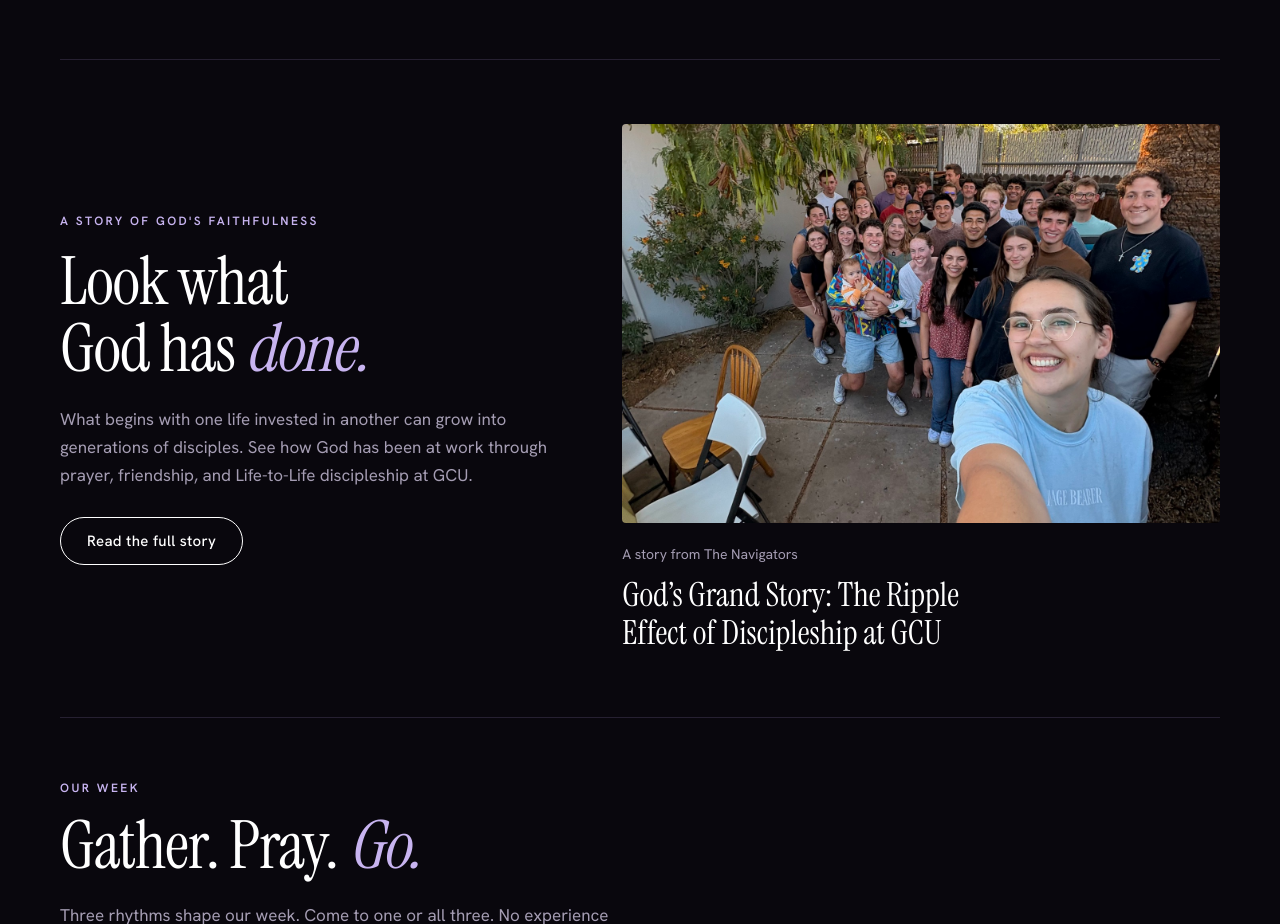
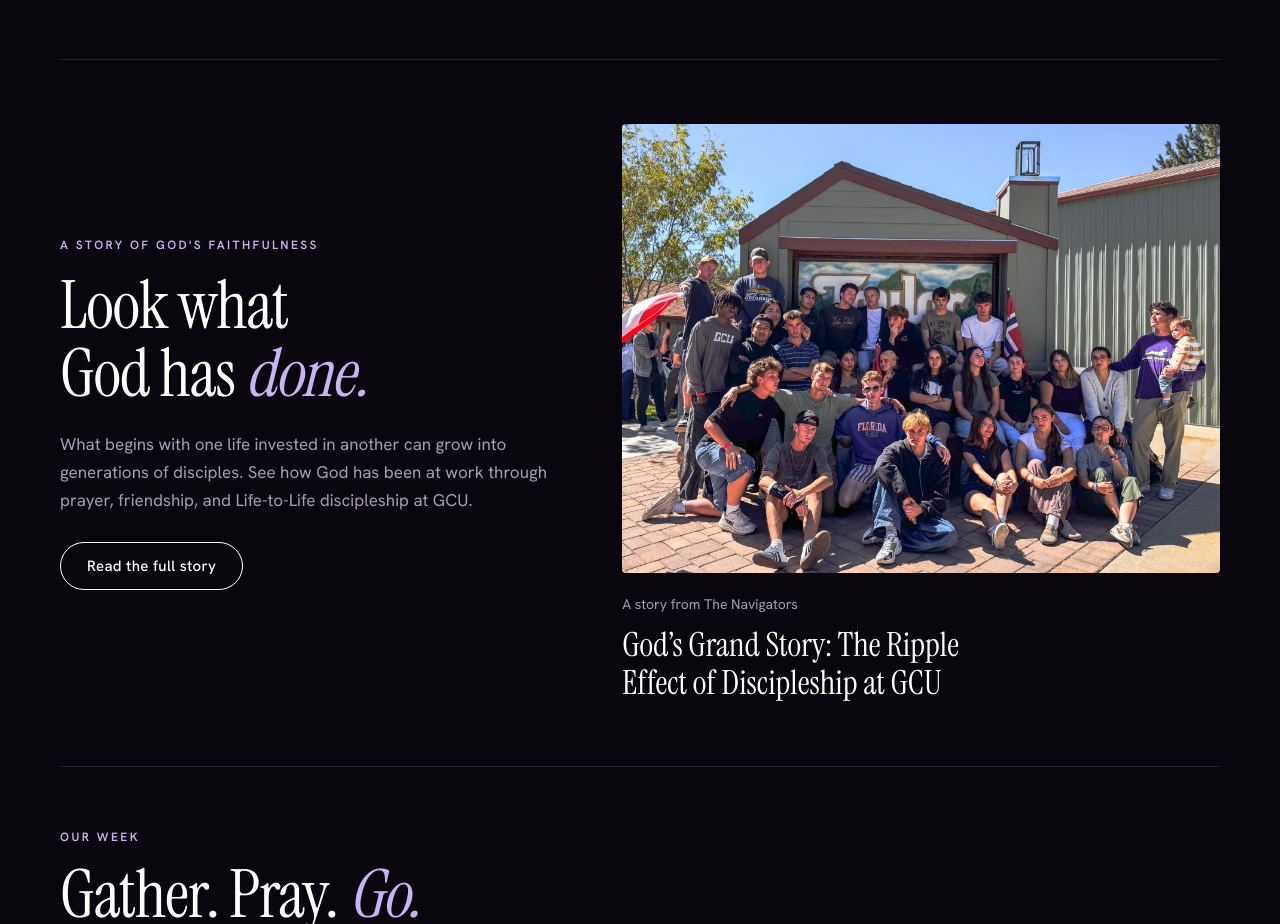
Before and after one commit to Lg151621/GCU-X-NAVS, a Next.js app: page / in a window 1280 px wide. Shown: the part 2160-3084 px from the top of the page. Built offline with nearby package versions, Linux system fonts and the light colour scheme; no server answers.

Commit message:
Update story section with new group photo

```diff
--- a/app/globals.css
+++ b/app/globals.css
@@ -162,7 +162,7 @@ h2{font:400 clamp(38px,5.2vw,68px)/1.02 var(--display);letter-spacing:-.015em;ma
 .story-copy .label{line-height:1.5}
 .story-cta{min-height:48px}
 .story-feature{margin:0;min-width:0}
-.story-feature img{display:block;width:100%;height:auto;aspect-ratio:3/2;object-fit:cover;object-position:50% 55%;border-radius:4px}
+.story-feature img{display:block;width:100%;height:auto;border-radius:4px}
 .story-feature figcaption{padding-top:20px}
 .story-source{margin:0 0 10px;color:var(--muted);font-size:14px}
 .story-feature h3{font:400 clamp(26px,2.6vw,34px)/1.15 var(--display);margin:0;text-wrap:balance}
--- a/components/Story.tsx
+++ b/components/Story.tsx
@@ -27,8 +27,8 @@ export default function Story() {
           <Image
             src={featuredStory.photo}
             alt={featuredStory.alt}
-            width={1500}
-            height={2000}
+            width={2000}
+            height={1500}
             sizes="(max-width: 860px) calc(100vw - 40px), (max-width: 1200px) 50vw, 600px"
             quality={90}
           />
--- a/lib/content.ts
+++ b/lib/content.ts
@@ -11,8 +11,8 @@ export const featuredStory = {
   attribution: "A story from The Navigators",
   cta: "Read the full story",
   url: "https://www.navigators.org/blog/gods-grand-story-the-ripple-effect-of-discipleship-at-gcu/",
-  // User-selected group photo, converted from the supplied HEIC.
-  photo: "/images/gcu-navs-community-group.jpg",
+  // User-selected landscape group photo.
+  photo: "/images/gcu-navs-story-group.jpg",
   alt: "GCU Navigators community gathered for a group photo outdoors",
 };
 
```
Also changed, not shown: public/images/gcu-navs-story-group.jpg (added).
